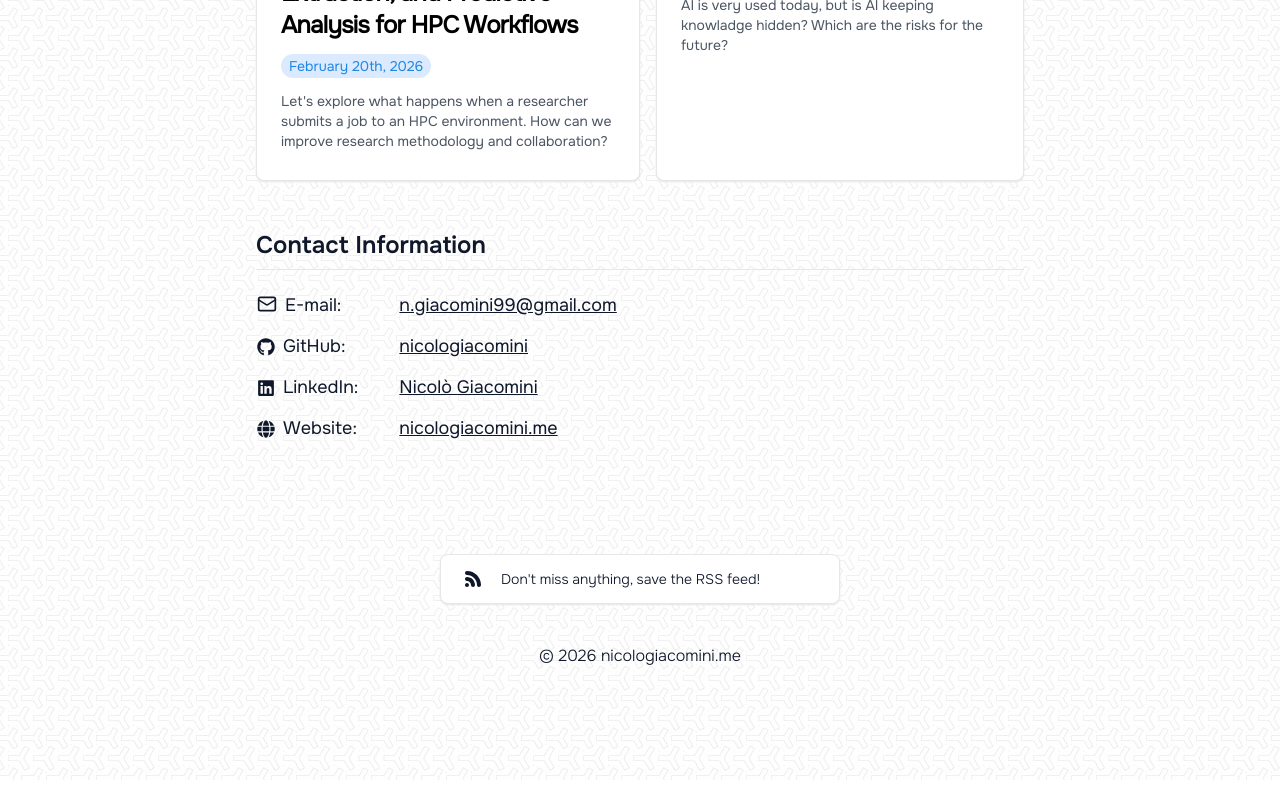
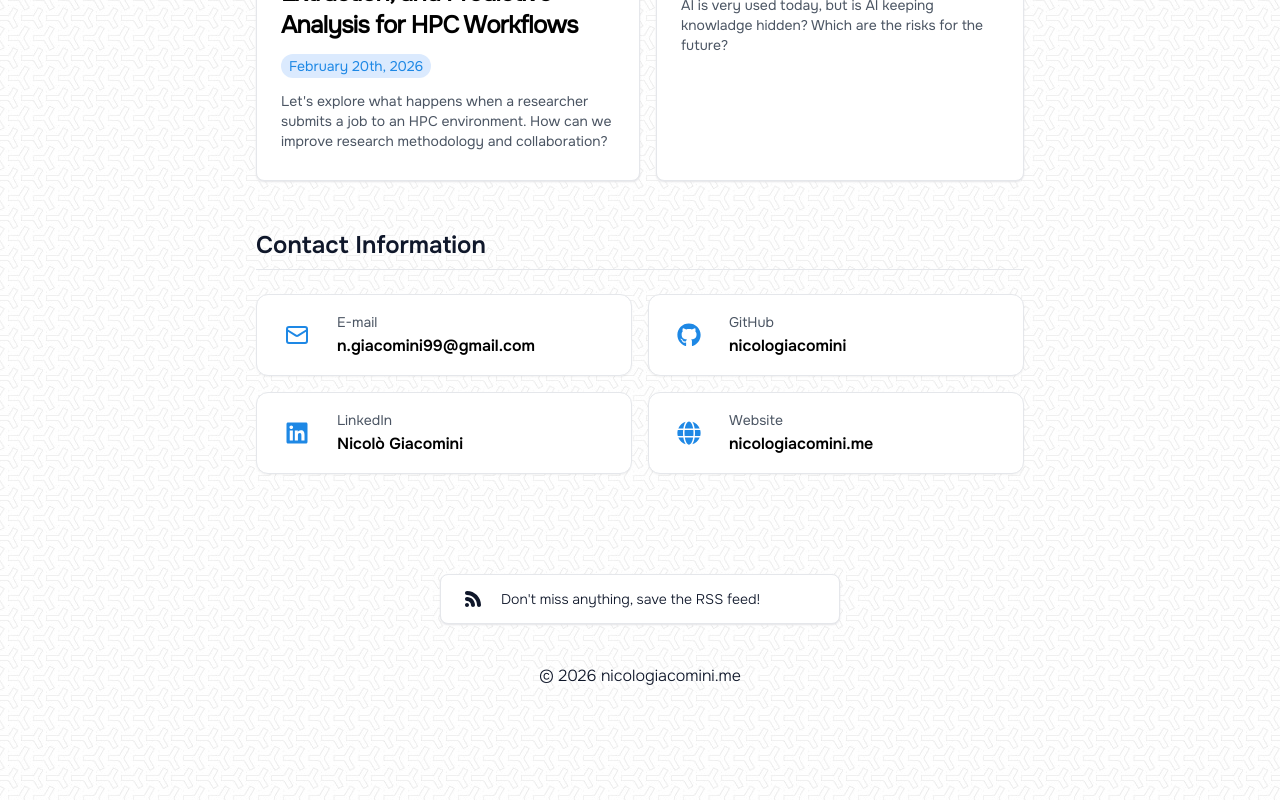
Before and after one commit to nicologiacomini/nicologiacomini.me, a Next.js app: page / in a window 1280 px wide. Shown: the part 1619-2419 px from the top of the page. Built offline with nearby package versions, Linux system fonts and the light colour scheme.

Commit message:
Refactor contact info component to use a dynamic contacts array and enhance layout and styling for better presentation

```diff
--- a/src/components/contact-info.tsx
+++ b/src/components/contact-info.tsx
@@ -2,40 +2,68 @@ import { Mail } from 'lucide-react'
 import { FaGithub, FaLinkedin, FaGlobe } from "react-icons/fa";
 
 export default function ContactInfo() {
+    const contacts = [
+        {
+            label: "E-mail",
+            value: "n.giacomini99@gmail.com",
+            href: "mailto:n.giacomini99@gmail.com",
+            icon: Mail,
+            isExternal: false
+        },
+        {
+            label: "GitHub",
+            value: "nicologiacomini",
+            href: "https://github.com/nicologiacomini",
+            icon: FaGithub,
+            isExternal: true
+        },
+        {
+            label: "LinkedIn",
+            value: "Nicolò Giacomini",
+            href: "https://www.linkedin.com/in/nicolo-giacomini",
+            icon: FaLinkedin,
+            isExternal: true
+        },
+        {
+            label: "Website",
+            value: "nicologiacomini.me",
+            href: "https://nicologiacomini.me",
+            icon: FaGlobe,
+            isExternal: true
+        }
+    ];
+
     return (
-        <section className="mb-10">
+        <section className="mb-10" id="contact">
           <h1 className="text-2xl font-[Onest-Bold] mb-1 mt-10">Contact Information</h1>
-          <hr className="h-px bg-gray-200 border-0 dark:bg-gray-500 mb-5 mt-2" />
-          <table className="max-xsm:hidden">
-            <tbody>
-              <tr>
-                <td className="pr-10 pb-3"><Mail className="inline-block align-[-3px] mr-2 w-5 h-5" />E-mail:</td>
-                <td className="pb-3"><a className="underline" href="mailto:n.giacomini99@gmail.com">n.giacomini99@gmail.com</a></td>
-              </tr>
-              <tr>
-                <td className="pr-10 pb-3"><FaGithub className="inline-block align-middle mr-2" />GitHub:</td>
-                <td className="pb-3"><a className="underline" href="https://github.com/nicologiacomini" target="_blank" rel="noopener noreferrer">nicologiacomini</a></td>
-              </tr>
-              <tr>
-                <td className="pr-10 pb-3"><FaLinkedin className="inline-block align-middle mr-2" />LinkedIn:</td>
-                <td className="pb-3"><a className="underline" href="https://www.linkedin.com/in/nicolo-giacomini" target="_blank" rel="noopener noreferrer">Nicolò Giacomini</a></td>
-              </tr>
-              <tr>
-                <td className="pr-10 pb-3"><FaGlobe className="inline-block align-middle mr-2" />Website:</td>
-                <td className="pb-3"><a className="underline" href="https://nicologiacomini.me" target="_blank" rel="noopener noreferrer">nicologiacomini.me</a></td>
-              </tr>
-            </tbody>
-          </table>
-          <section className="xsm:hidden">
-            <div><Mail className="inline-block align-[-3px] mr-2 w-5 h-5" />E-mail:</div>
-            <div className="mb-5 pl-7"><a className="underline" href="mailto:n.giacomini99@gmail.com">n.giacomini99@gmail.com</a></div>
-            <div><FaGithub className="inline-block align-middle mr-2" />GitHub:</div>
-            <div className="mb-5 pl-7"><a className="underline" href="https://github.com/nicologiacomini" target="_blank" rel="noopener noreferrer">nicologiacomini</a></div>
-            <div><FaLinkedin className="inline-block align-middle mr-2" />LinkedIn:</div>
-            <div className="mb-5 pl-7"><a className="underline" href="https://www.linkedin.com/in/nicolo-giacomini" target="_blank" rel="noopener noreferrer">Nicolò Giacomini</a></div>
-            <div><FaGlobe className="inline-block align-middle mr-2" />Website:</div>
-            <div className="mb-5 pl-7"><a className="underline" href="https://nicologiacomini.me" target="_blank" rel="noopener noreferrer">nicologiacomini.me</a></div>
-          </section>
+          <hr className="h-px bg-gray-200 border-0 dark:bg-gray-500 mb-6 mt-2" />
+
+          <div className="grid grid-cols-1 md:grid-cols-2 gap-4">
+            {contacts.map((contact, index) => {
+                const Icon = contact.icon;
+                return (
+                    <a
+                        key={index}
+                        href={contact.href}
+                        target={contact.isExternal ? "_blank" : undefined}
+                        rel={contact.isExternal ? "noopener noreferrer" : undefined}
+                        className="flex items-center gap-4 p-4 bg-background-button border border-border-card rounded-xl shadow-sm hover:shadow-md hover:border-a-hover-color/50 transition-all duration-300 group outline-none focus-visible:ring-2 focus-visible:ring-a-hover-color"
+                    >
+                        <div className="p-3 bg-border-card/30 rounded-lg text-a-hover-color group-hover:scale-110 transition-transform duration-300 flex items-center justify-center">
+                            <Icon size={24} />
+                        </div>
+                        <div className="flex flex-col overflow-hidden">
+                            <span className="text-sm text-text-subtitle font-[Onest-Regular] mb-0.5">
+                                {contact.label}
+                            </span>
+                            <span className="text-base font-[Onest-Bold] text-text-button group-hover:text-a-hover-color transition-colors truncate">
+                                {contact.value}
+                            </span>
+                        </div>
+                    </a>
+                );
+            })}
+          </div>
         </section>
     )
 }
```
